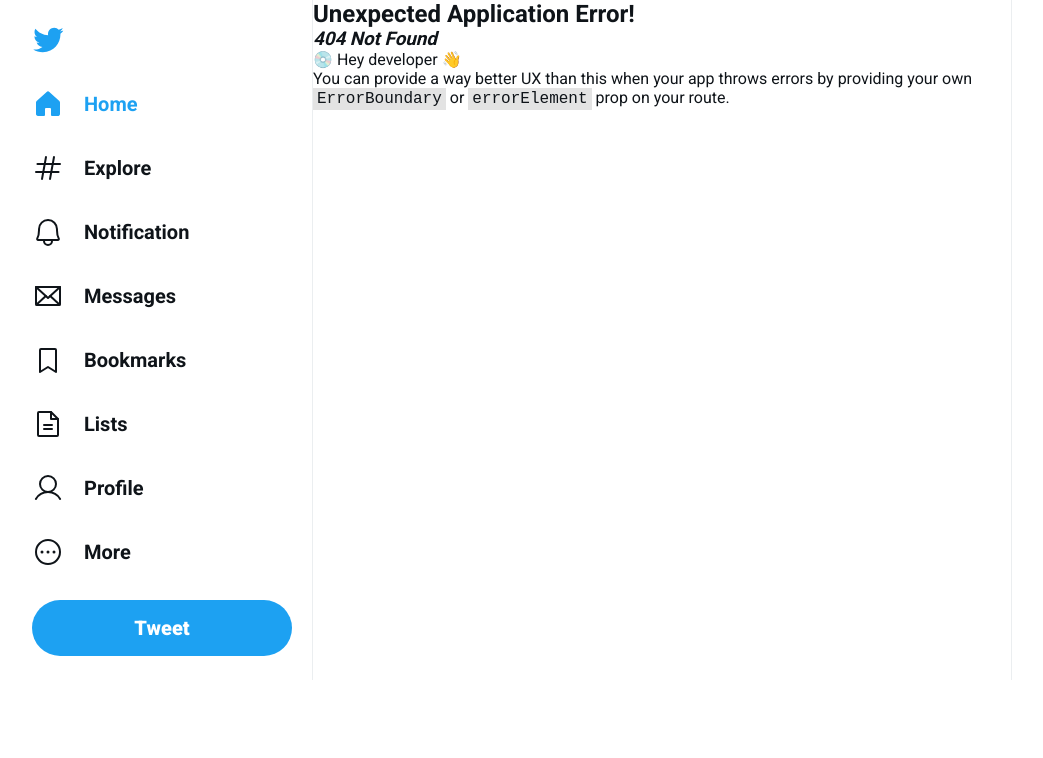
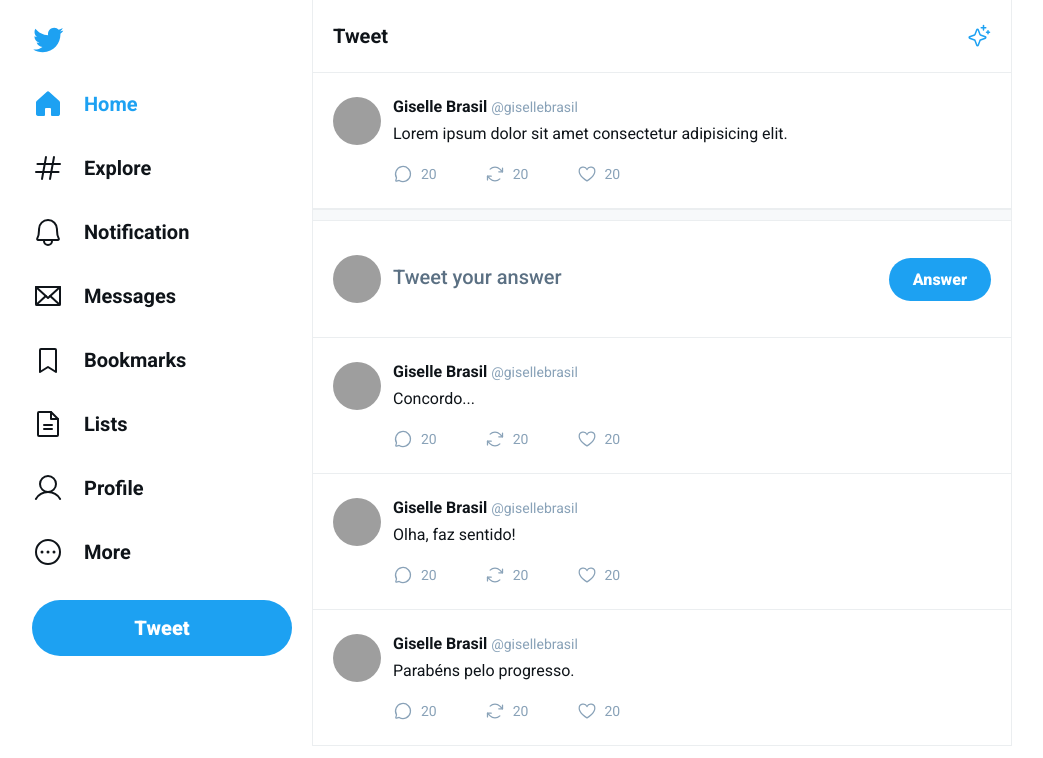
Before and after one commit to Gisellebm/ui-twitter, a React (Vite) app: page /status in a window 1280 px wide. Before the commit this address had no page. Shown: the top 758 px of the page, without its empty margins (128-1171 px from the left). Built offline with nearby package versions, Linux system fonts and the light colour scheme; grey boxes are pictures that could not be loaded.

Commit message:
create page Status

```diff
--- a/src/components/Tweet.tsx
+++ b/src/components/Tweet.tsx
@@ -1,5 +1,7 @@
 import { ArrowsClockwise, ChatCircle, Heart } from 'phosphor-react'
+import { Link } from 'react-router-dom'
 import './Tweet.css'
+
 
 interface TweetProps {
     content: string
@@ -7,7 +9,7 @@
 
 export function Tweet(props: TweetProps) {
     return (
-        <a href="#" className="tweet" >
+        <Link to="/status" className="tweet" >
             <img src="https://github.com/Gisellebm.png" alt="Giselle Brasil" />
             <div className="tweet-content">
                 <div className="tweet-content-header">
@@ -37,6 +39,6 @@
                 </div>
 
             </div>
-        </a>
+        </Link>
     )
 }
--- /dev/null
+++ b/src/pages/Status.css
@@ -0,0 +1,53 @@
+.answer-tweet-form {
+    padding: 1.5rem 1.25rem;
+    display: flex;
+    align-items: center;
+    gap: 0.5rem;
+    border-bottom: 1px solid #ebeef0;
+}
+
+
+.answer-tweet-form label {
+    flex: 1;
+    display: flex;
+    align-items: center;
+    gap: 0.75rem;
+}
+.answer-tweet-form label img {
+    width: 3rem;
+    height: 3rem;
+    border-radius: 9999px;
+}
+
+.answer-tweet-form label textarea {
+    flex: 1;
+    border: 0;
+    font-size: 1.25rem;
+    margin-top: 1.25rem;
+    font-weight: 500;
+    resize: none;
+}
+
+.answer-tweet-form label textarea:focus {
+    outline: none;
+}
+
+.answer-tweet-form label textarea::placeholder {
+    color: #5b7083;
+}
+
+.answer-tweet-form button[type="submit"] {
+    background: #1da1f2;
+    border-radius: 9999px;
+    padding: 0.75rem 1.5rem;
+    border: 0;
+    color: #fff;
+    font-size: 1rem;
+    font-weight: 900;
+    margin-left: auto;
+}
+
+
+.answer-tweet-form button[type="submit"]:hover {
+    filter: brightness(0.9);
+}
--- /dev/null
+++ b/src/pages/Status.tsx
@@ -0,0 +1,38 @@
+import { Header } from "../components/Header"
+import { Separator } from "../components/Separator"
+import { Tweet } from "../components/Tweet"
+
+import './Status.css'
+
+const answers = [
+    'Concordo...',
+    'Olha, faz sentido!',
+    'Parabéns pelo progresso.'
+]
+
+export function Status() {
+    return (
+        <main className="status">
+        <Header title='Tweet' />
+
+        <Tweet content="Lorem ipsum dolor sit amet consectetur adipisicing elit." />
+
+        <Separator />
+
+        <form className="answer-tweet-form">
+          <label htmlFor="tweet">
+            <img src="https://github.com/maykbrito.png" alt="Mayk Brito" />
+            <textarea id="tweet" placeholder='Tweet your answer' />
+          </label>
+
+          <button type="submit">Answer</button>
+
+        </form>
+
+        {answers.map(answer => {
+          return <Tweet key={answer} content={answer} />
+        })}
+
+        </main>
+    )
+}
--- a/src/routes.tsx
+++ b/src/routes.tsx
@@ -1,5 +1,6 @@
 import { createBrowserRouter } from "react-router-dom";
 import { Timeline } from "./pages/Timeline";
+import { Status } from "./pages/Status";
 
 // localhost:5173/
 
@@ -9,7 +10,7 @@
         element: <Timeline />
     },
     {
-        path: "/tweet",
-        element: <h1>Tweet</h1>
+        path: "/status",
+        element: <Status />
     }
 ])
```
